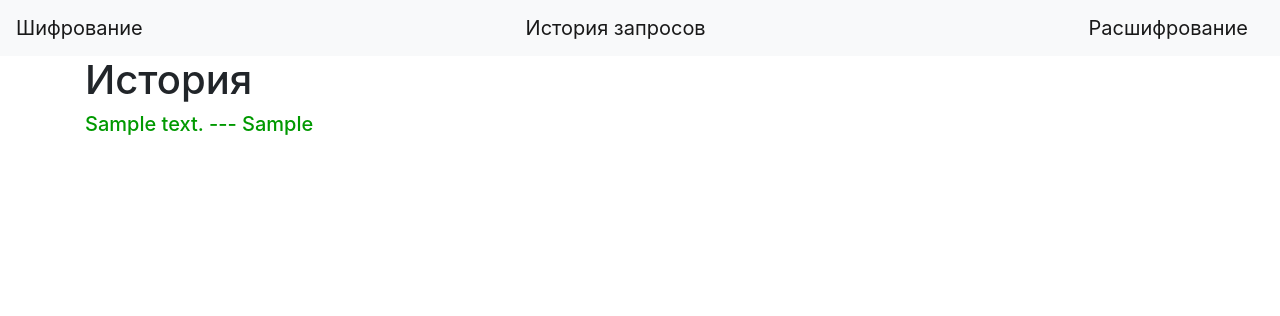
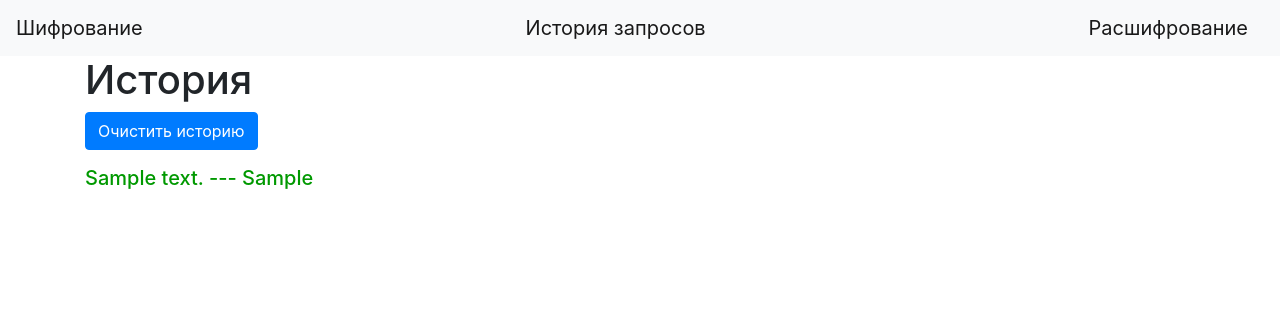
Before and after one commit to EffectMagical/cryptographer_python, a Flask app: page /history in a window 1280 px wide. Shown: the top 316 px of the page. Run offline with Flask 3, Linux system fonts and the light colour scheme; tables that the repository leaves empty hold one stand-in row (values such as "Sample post"); some libraries are stand-ins or nearby versions.

Commit message:
Update history.html

```diff
--- a/templates/history.html
+++ b/templates/history.html
@@ -2,6 +2,11 @@
 {% block content %}
 <h1>{{title}}</h1>
 <form action="" method="post" novalidate>
+    {{ form.hidden_tag() }}
+    <p>
+        {{ form.clear_btn(type="submit", class="btn btn-primary") }}
+    </p>
+    {% if pol %}
         {% for i, r in pol %}
             {% if r == 'шифрование' %}
                 <h5 style="color: #1f75fe">{{i+' '*10+'---'+' '*10+r}}</h5>
@@ -9,5 +14,6 @@
                 <h5 style="color: #009900">{{i+' '*10+'---'+' '*10+r}}</h5>
             {% endif %}
         {% endfor %}
+    {% endif %}
 </form>
 {% endblock %}
```
Lines whose indentation alone changed are shown as unchanged.
